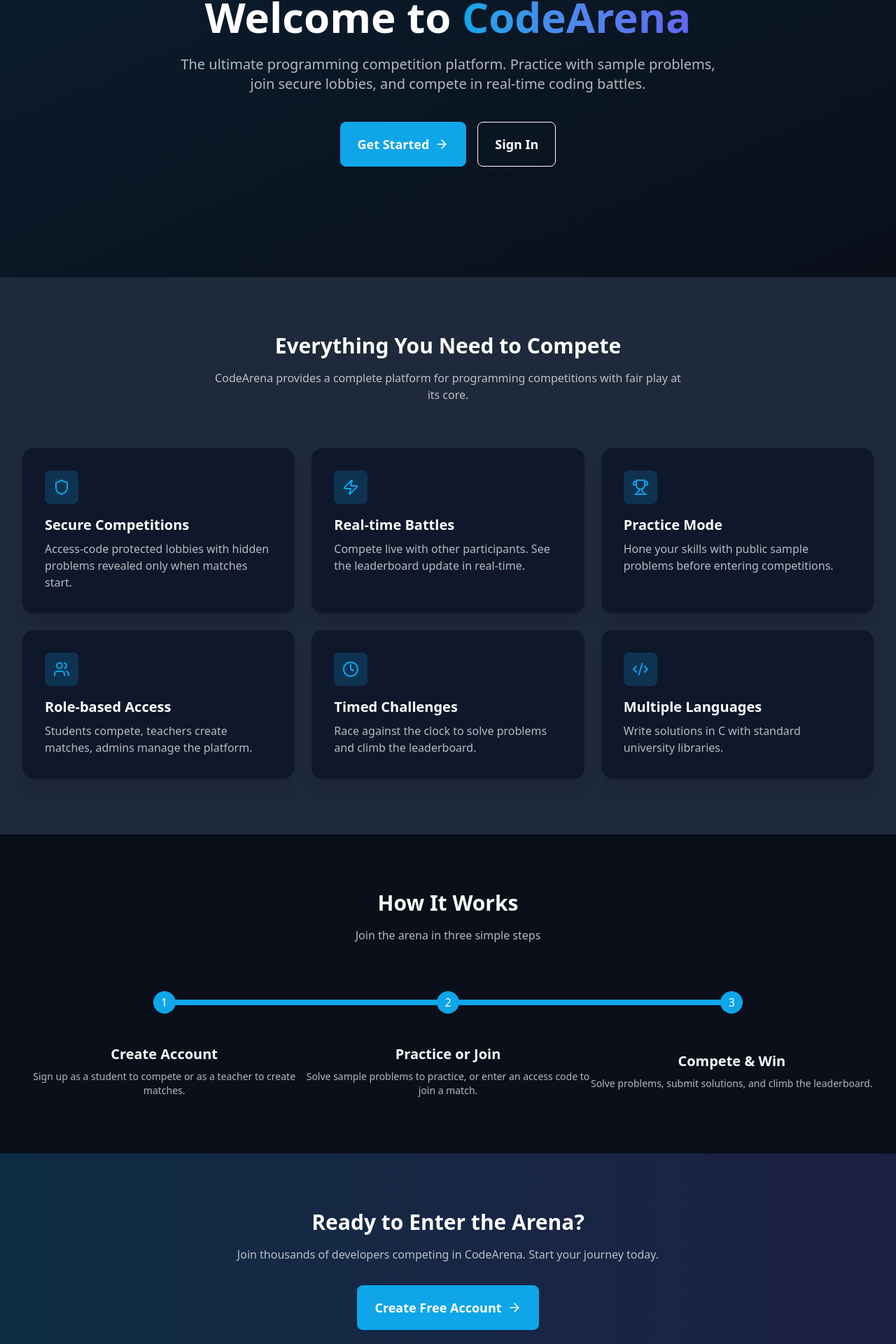
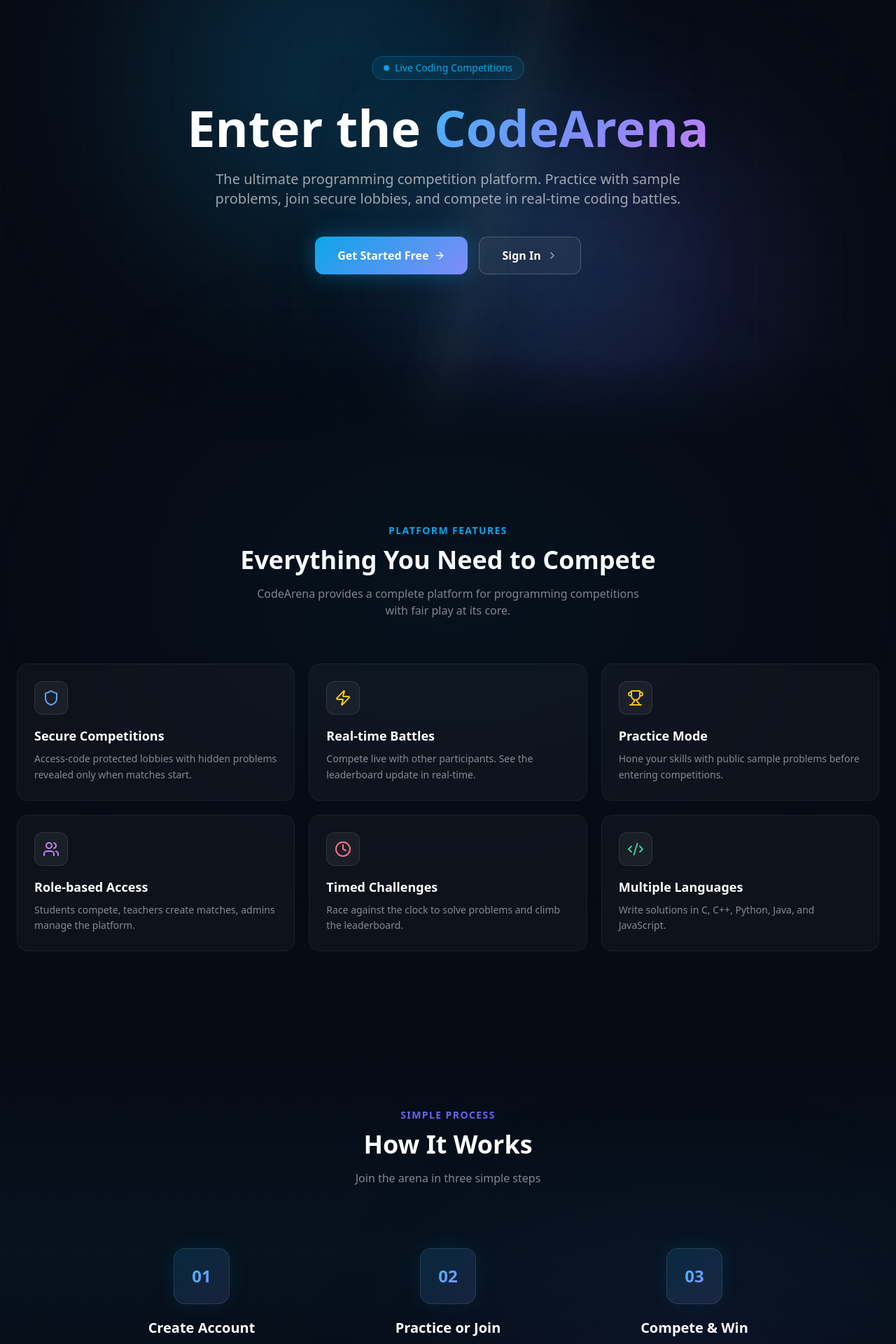
Before and after one commit to Em411010/CodeArena, a React (Vite) app in the folder frontend/: page / in a window 1280 px wide. Shown: the part 229-2149 px from the top of the page at 70% size. Built offline with nearby package versions, Linux system fonts and the light colour scheme; no server answers.

Commit message:
feat: Update landing page with new animations and enhance teacher problems page with updated icons

```diff
--- a/frontend/src/index.css
+++ b/frontend/src/index.css
@@ -55,3 +55,52 @@ body {
 .toast-custom {
   @apply bg-base-300 text-base-content border border-neutral;
 }
+
+/* Landing page animations */
+@keyframes orb-float-1 {
+  0%, 100% { transform: translate(0, 0) scale(1); }
+  33%       { transform: translate(60px, -80px) scale(1.1); }
+  66%       { transform: translate(-40px, 40px) scale(0.95); }
+}
+@keyframes orb-float-2 {
+  0%, 100% { transform: translate(0, 0) scale(1); }
+  33%       { transform: translate(-70px, 60px) scale(1.05); }
+  66%       { transform: translate(50px, -50px) scale(0.9); }
+}
+@keyframes orb-float-3 {
+  0%, 100% { transform: translate(0, 0) scale(1); }
+  50%       { transform: translate(30px, 70px) scale(1.08); }
+}
+@keyframes gradient-shift {
+  0%   { background-position: 0% 50%; }
+  50%  { background-position: 100% 50%; }
+  100% { background-position: 0% 50%; }
+}
+@keyframes beam-slide {
+  0%   { transform: translateX(-100%) skewX(-15deg); opacity: 0; }
+  30%  { opacity: 0.6; }
+  70%  { opacity: 0.6; }
+  100% { transform: translateX(200%) skewX(-15deg); opacity: 0; }
+}
+@keyframes float-up {
+  0%   { transform: translateY(20px); opacity: 0; }
+  100% { transform: translateY(0);    opacity: 1; }
+}
+
+.orb-1 { animation: orb-float-1 14s ease-in-out infinite; }
+.orb-2 { animation: orb-float-2 18s ease-in-out infinite; }
+.orb-3 { animation: orb-float-3 22s ease-in-out infinite; }
+
+.animate-gradient-shift {
+  background-size: 200% 200%;
+  animation: gradient-shift 6s ease infinite;
+}
+.animate-beam {
+  animation: beam-slide 4s ease-in-out infinite;
+}
+.animate-float-up {
+  animation: float-up 0.8s ease-out both;
+}
+.animate-float-up-delay-1 { animation: float-up 0.8s 0.15s ease-out both; }
+.animate-float-up-delay-2 { animation: float-up 0.8s 0.30s ease-out both; }
+.animate-float-up-delay-3 { animation: float-up 0.8s 0.45s ease-out both; }
--- a/frontend/src/layouts/DashboardLayout.jsx
+++ b/frontend/src/layouts/DashboardLayout.jsx
@@ -51,7 +51,7 @@ const DashboardLayout = () => {
     <>
       <div className="flex items-center h-16 px-6 border-b border-base-content/10">
         <Link to="/dashboard" className="flex items-center gap-2">
-          <img src="/logo.png" alt="CodeArena" className="h-8 w-8" />
+          <Code2 className="h-8 w-8 text-primary" />
           <span className="text-xl font-bold">CodeArena</span>
         </Link>
       </div>
@@ -142,7 +142,7 @@ const DashboardLayout = () => {
           </div>
           <div className="flex-1">
             <Link to="/dashboard" className="flex items-center gap-2">
-              <img src="/logo.png" alt="CodeArena" className="h-6 w-6" />
+              <Code2 className="h-6 w-6 text-primary" />
               <span className="font-bold">CodeArena</span>
             </Link>
           </div>
--- a/frontend/src/layouts/MainLayout.jsx
+++ b/frontend/src/layouts/MainLayout.jsx
@@ -1,4 +1,5 @@
 import { Outlet, Link } from 'react-router-dom';
+import { Code2 } from 'lucide-react';
 
 const MainLayout = () => {
   return (
@@ -17,7 +18,7 @@ const MainLayout = () => {
             </ul>
           </div>
           <Link to="/" className="btn btn-ghost text-xl gap-2">
-            <img src="/logo.png" alt="CodeArena" className="h-7 w-7" />
+            <Code2 className="h-7 w-7 text-primary" />
             CodeArena
           </Link>
         </div>
@@ -38,7 +39,7 @@ const MainLayout = () => {
       <footer className="footer footer-center p-6 bg-base-300 text-base-content border-t border-base-content/10">
         <aside>
           <div className="flex items-center gap-2 mb-2">
-            <img src="/logo.png" alt="CodeArena" className="h-8 w-8" />
+            <Code2 className="h-8 w-8 text-primary" />
             <span className="font-bold">CodeArena</span>
           </div>
           <p>© 2026 CodeArena. All rights reserved.</p>
--- a/frontend/src/pages/Landing.jsx
+++ b/frontend/src/pages/Landing.jsx
@@ -1,5 +1,5 @@
 import { Link } from 'react-router-dom';
-import { Code2, Zap, Shield, Trophy, Users, Clock, ArrowRight } from 'lucide-react';
+import { Code2, Zap, Shield, Trophy, Users, Clock, ArrowRight, ChevronRight } from 'lucide-react';
 
 const Landing = () => {
   const features = [
@@ -7,143 +7,224 @@ const Landing = () => {
       icon: Shield,
       title: 'Secure Competitions',
       description: 'Access-code protected lobbies with hidden problems revealed only when matches start.',
+      color: 'from-blue-500/20 to-blue-600/5',
+      iconColor: 'text-blue-400',
+      glow: 'group-hover:shadow-blue-500/20',
     },
     {
       icon: Zap,
       title: 'Real-time Battles',
       description: 'Compete live with other participants. See the leaderboard update in real-time.',
+      color: 'from-yellow-500/20 to-yellow-600/5',
+      iconColor: 'text-yellow-400',
+      glow: 'group-hover:shadow-yellow-500/20',
     },
     {
       icon: Trophy,
       title: 'Practice Mode',
       description: 'Hone your skills with public sample problems before entering competitions.',
+      color: 'from-amber-500/20 to-amber-600/5',
+      iconColor: 'text-amber-400',
+      glow: 'group-hover:shadow-amber-500/20',
     },
     {
       icon: Users,
       title: 'Role-based Access',
       description: 'Students compete, teachers create matches, admins manage the platform.',
+      color: 'from-purple-500/20 to-purple-600/5',
+      iconColor: 'text-purple-400',
+      glow: 'group-hover:shadow-purple-500/20',
     },
     {
       icon: Clock,
       title: 'Timed Challenges',
       description: 'Race against the clock to solve problems and climb the leaderboard.',
+      color: 'from-rose-500/20 to-rose-600/5',
+      iconColor: 'text-rose-400',
+      glow: 'group-hover:shadow-rose-500/20',
     },
     {
       icon: Code2,
       title: 'Multiple Languages',
-      description: 'Write solutions in C with standard university libraries.',
+      description: 'Write solutions in C, C++, Python, Java, and JavaScript.',
+      color: 'from-emerald-500/20 to-emerald-600/5',
+      iconColor: 'text-emerald-400',
+      glow: 'group-hover:shadow-emerald-500/20',
     },
   ];
 
+  const steps = [
+    { num: '01', title: 'Create Account', desc: 'Sign up as a student to compete or as a teacher to create matches.' },
+    { num: '02', title: 'Practice or Join', desc: 'Solve sample problems to practice, or enter an access code to join a match.' },
+    { num: '03', title: 'Compete & Win', desc: 'Submit solutions, see instant results, and climb the leaderboard.' },
+  ];
+
   return (
-    <div className="bg-base-200">
-      <div className="hero min-h-[70vh] bg-gradient-to-br from-primary/10 to-transparent">
-        <div className="hero-content text-center py-16">
-          <div className="max-w-3xl">
-            <h1 className="text-5xl lg:text-6xl font-bold mb-6">
-              Welcome to{' '}
-              <span className="text-transparent bg-clip-text bg-gradient-to-r from-primary to-secondary">
-                CodeArena
-              </span>
-            </h1>
-            <p className="text-xl text-base-content/70 mb-10">
-              The ultimate programming competition platform. Practice with sample problems,
-              join secure lobbies, and compete in real-time coding battles.
-            </p>
-            <div className="flex flex-col sm:flex-row gap-4 justify-center">
-              <Link to="/register" className="btn btn-primary btn-lg gap-2">
-                Get Started
-                <ArrowRight className="h-5 w-5" />
-              </Link>
-              <Link to="/login" className="btn btn-outline btn-lg">
-                Sign In
-              </Link>
-            </div>
+    <div className="bg-[#070b14] text-white overflow-x-hidden">
+
+      {/* ── HERO ── */}
+      <section className="relative min-h-screen flex items-center justify-center overflow-hidden">
+
+        {/* Flowing orbs */}
+        <div className="orb-1 absolute top-[10%] left-[15%] w-[500px] h-[500px] rounded-full bg-primary/20 blur-[120px] pointer-events-none" />
+        <div className="orb-2 absolute bottom-[10%] right-[10%] w-[440px] h-[440px] rounded-full bg-secondary/20 blur-[120px] pointer-events-none" />
+        <div className="orb-3 absolute top-[40%] right-[30%] w-[300px] h-[300px] rounded-full bg-accent/10 blur-[100px] pointer-events-none" />
+
+        {/* Light beam sweep */}
+        <div className="animate-beam absolute inset-y-0 w-32 bg-gradient-to-r from-transparent via-white/5 to-transparent pointer-events-none" />
+
+        {/* Grid overlay */}
+        <div
+          className="absolute inset-0 pointer-events-none opacity-[0.03]"
+          style={{backgroundImage: 'linear-gradient(rgba(255,255,255,0.5) 1px, transparent 1px), linear-gradient(90deg, rgba(255,255,255,0.5) 1px, transparent 1px)', backgroundSize: '60px 60px'}}
+        />
+
+        <div className="relative z-10 max-w-4xl mx-auto px-6 text-center">
+          {/* Badge */}
+          <div className="animate-float-up inline-flex items-center gap-2 px-4 py-1.5 rounded-full border border-primary/30 bg-primary/10 text-primary text-sm font-medium mb-8">
+            <span className="w-2 h-2 rounded-full bg-primary animate-pulse" />
+            Live Coding Competitions
+          </div>
+
+          <h1 className="animate-float-up-delay-1 text-5xl sm:text-6xl lg:text-7xl font-black leading-tight mb-6">
+            Enter the{' '}
+            <span
+              className="animate-gradient-shift text-transparent bg-clip-text"
+              style={{backgroundImage: 'linear-gradient(135deg, #38bdf8, #818cf8, #e879f9, #38bdf8)'}}
+            >
+              CodeArena
+            </span>
+          </h1>
+
+          <p className="animate-float-up-delay-2 text-lg sm:text-xl text-white/60 max-w-2xl mx-auto mb-10 leading-relaxed">
+            The ultimate programming competition platform. Practice with sample problems,
+            join secure lobbies, and compete in real-time coding battles.
+          </p>
+
+          <div className="animate-float-up-delay-3 flex flex-col sm:flex-row gap-4 justify-center">
+            <Link
+              to="/register"
+              className="group inline-flex items-center justify-center gap-2 px-8 py-3.5 rounded-xl font-semibold text-white transition-all duration-300"
+              style={{background: 'linear-gradient(135deg, #0ea5e9, #818cf8)', boxShadow: '0 0 30px rgba(14,165,233,0.35)'}}
+            >
+              Get Started Free
+              <ArrowRight className="h-4 w-4 group-hover:translate-x-1 transition-transform" />
+            </Link>
+            <Link
+              to="/login"
+              className="inline-flex items-center justify-center gap-2 px-8 py-3.5 rounded-xl font-semibold border border-white/20 bg-white/5 hover:bg-white/10 transition-all duration-300"
+            >
+              Sign In
+              <ChevronRight className="h-4 w-4 opacity-60" />
+            </Link>
           </div>
         </div>
-      </div>
 
+        {/* Bottom fade */}
+        <div className="absolute bottom-0 inset-x-0 h-32 bg-gradient-to-t from-[#070b14] to-transparent pointer-events-none" />
+      </section>
 
-      <div className="py-20 bg-base-300">
-        <div className="max-w-7xl mx-auto px-4 sm:px-6 lg:px-8">
+      {/* ── FEATURES ── */}
+      <section className="relative py-28 px-6">
+        {/* Background orbs */}
+        <div className="absolute top-0 left-1/2 -translate-x-1/2 w-[800px] h-[400px] rounded-full bg-primary/5 blur-[140px] pointer-events-none" />
+
+        <div className="max-w-7xl mx-auto">
           <div className="text-center mb-16">
-            <h2 className="text-3xl font-bold mb-4">
-              Everything You Need to Compete
-            </h2>
-            <p className="text-base-content/70 max-w-2xl mx-auto">
-              CodeArena provides a complete platform for programming competitions
-              with fair play at its core.
+            <p className="text-primary text-sm font-semibold uppercase tracking-widest mb-3">Platform Features</p>
+            <h2 className="text-4xl font-bold mb-4">Everything You Need to Compete</h2>
+            <p className="text-white/50 max-w-xl mx-auto">
+              CodeArena provides a complete platform for programming competitions with fair play at its core.
             </p>
           </div>
-          <div className="grid grid-cols-1 md:grid-cols-2 lg:grid-cols-3 gap-6">
-            {features.map((feature, index) => (
+
+          <div className="grid grid-cols-1 md:grid-cols-2 lg:grid-cols-3 gap-5">
+            {features.map((feature, i) => (
               <div
-                key={index}
-                className="card bg-base-100 shadow-xl hover:shadow-2xl transition-shadow"
+                key={i}
+                className={`group relative rounded-2xl border border-white/5 bg-white/[0.03] p-6 hover:border-white/10 hover:bg-white/[0.06] transition-all duration-300 hover:shadow-xl ${feature.glow}`}
               >
-                <div className="card-body">
-                  <div className="w-12 h-12 bg-primary/20 rounded-lg flex items-center justify-center mb-2">
-                    <feature.icon className="h-6 w-6 text-primary" />
+                {/* Card gradient accent */}
+                <div className={`absolute inset-0 rounded-2xl bg-gradient-to-br ${feature.color} opacity-0 group-hover:opacity-100 transition-opacity duration-300 pointer-events-none`} />
+                <div className="relative z-10">
+                  <div className={`w-12 h-12 rounded-xl bg-white/5 border border-white/10 flex items-center justify-center mb-4 group-hover:scale-110 transition-transform duration-300`}>
+                    <feature.icon className={`h-6 w-6 ${feature.iconColor}`} />
                   </div>
-                  <h3 className="card-title">{feature.title}</h3>
-                  <p className="text-base-content/70">{feature.description}</p>
+                  <h3 className="text-lg font-semibold mb-2">{feature.title}</h3>
+                  <p className="text-white/50 text-sm leading-relaxed">{feature.description}</p>
                 </div>
               </div>
             ))}
           </div>
         </div>
-      </div>
+      </section>
 
-      <div className="py-20">
-        <div className="max-w-7xl mx-auto px-4 sm:px-6 lg:px-8">
+      {/* ── HOW IT WORKS ── */}
+      <section className="relative py-28 px-6 overflow-hidden">
+        <div className="absolute inset-0 bg-gradient-to-b from-transparent via-primary/5 to-transparent pointer-events-none" />
+        <div className="orb-2 absolute right-0 top-1/2 -translate-y-1/2 w-[500px] h-[500px] rounded-full bg-secondary/10 blur-[130px] pointer-events-none" />
+
+        <div className="max-w-5xl mx-auto relative z-10">
           <div className="text-center mb-16">
-            <h2 className="text-3xl font-bold mb-4">How It Works</h2>
-            <p className="text-base-content/70">Join the arena in three simple steps</p>
+            <p className="text-secondary text-sm font-semibold uppercase tracking-widest mb-3">Simple Process</p>
+            <h2 className="text-4xl font-bold mb-4">How It Works</h2>
+            <p className="text-white/50">Join the arena in three simple steps</p>
           </div>
-          <ul className="steps steps-vertical lg:steps-horizontal w-full">
-            <li className="step step-primary" data-content="1">
-              <div className="text-left lg:text-center mt-4 lg:mt-8">
-                <h3 className="text-xl font-semibold mb-2">Create Account</h3>
-                <p className="text-base-content/70 text-sm">
-                  Sign up as a student to compete or as a teacher to create matches.
-                </p>
+
+          <div className="grid grid-cols-1 md:grid-cols-3 gap-8">
+            {steps.map((step, i) => (
+              <div key={i} className="relative flex flex-col items-center text-center p-6">
+                {/* Connector line */}
+                {i < steps.length - 1 && (
+                  <div className="hidden md:block absolute top-10 left-[calc(50%+40px)] right-[-calc(50%-40px)] h-px bg-gradient-to-r from-white/20 to-transparent" />
+                )}
+                <div
+                  className="w-20 h-20 rounded-2xl flex items-center justify-center text-2xl font-black mb-5 border border-white/10"
+                  style={{background: 'linear-gradient(135deg, rgba(14,165,233,0.15), rgba(129,140,248,0.15))', boxShadow: '0 0 30px rgba(14,165,233,0.1)'}}
+                >
+                  <span className="text-transparent bg-clip-text" style={{backgroundImage: 'linear-gradient(135deg, #38bdf8, #818cf8)'}}>{step.num}</span>
+                </div>
+                <h3 className="text-xl font-semibold mb-2">{step.title}</h3>
+                <p className="text-white/50 text-sm leading-relaxed">{step.desc}</p>
               </div>
-            </li>
-            <li className="step step-primary" data-content="2">
-              <div className="text-left lg:text-center mt-4 lg:mt-8">
-                <h3 className="text-xl font-semibold mb-2">Practice or Join</h3>
-                <p className="text-base-content/70 text-sm">
-                  Solve sample problems to practice, or enter an access code to join a match.
-                </p>
-              </div>
-            </li>
-            <li className="step step-primary" data-content="3">
-              <div className="text-left lg:text-center mt-4 lg:mt-8">
-                <h3 className="text-xl font-semibold mb-2">Compete & Win</h3>
-                <p className="text-base-content/70 text-sm">
-                  Solve problems, submit solutions, and climb the leaderboard.
-                </p>
-              </div>
-            </li>
-          </ul>
+            ))}
+          </div>
         </div>
-      </div>
+      </section>
 
+      {/* ── CTA ── */}
+      <section className="relative py-28 px-6 overflow-hidden">
+        {/* Flowing gradient background */}
+        <div
+          className="animate-gradient-shift absolute inset-0 opacity-20 pointer-events-none"
+          style={{backgroundImage: 'linear-gradient(135deg, #0ea5e9, #818cf8, #e879f9, #0ea5e9)', backgroundSize: '300% 300%'}}
+        />
+        <div className="absolute inset-0 bg-[#070b14]/60 pointer-events-none" />
+        <div className="orb-1 absolute -top-20 left-1/2 -translate-x-1/2 w-[600px] h-[400px] rounded-full bg-primary/20 blur-[120px] pointer-events-none" />
 
-      <div className="py-20 bg-gradient-to-r from-primary/20 to-secondary/20">
-        <div className="max-w-4xl mx-auto text-center px-4">
-          <h2 className="text-3xl font-bold mb-4">
-            Ready to Enter the Arena?
+        <div className="relative z-10 max-w-3xl mx-auto text-center">
+          <h2 className="text-4xl sm:text-5xl font-black mb-6">
+            Ready to Enter the{' '}
+            <span
+              className="animate-gradient-shift text-transparent bg-clip-text"
+              style={{backgroundImage: 'linear-gradient(135deg, #38bdf8, #818cf8, #e879f9, #38bdf8)'}}
+            >
+              Arena?
+            </span>
           </h2>
-          <p className="text-base-content/70 mb-8">
-            Join thousands of developers competing in CodeArena. Start your journey today.
+          <p className="text-white/60 text-lg mb-10">
+            Join developers competing in CodeArena. Start your journey today — it's free.
           </p>
-          <Link to="/register" className="btn btn-primary btn-lg gap-2">
+          <Link
+            to="/register"
+            className="group inline-flex items-center gap-3 px-10 py-4 rounded-2xl font-bold text-lg text-white transition-all duration-300 hover:scale-105"
+            style={{background: 'linear-gradient(135deg, #0ea5e9, #818cf8)', boxShadow: '0 0 50px rgba(14,165,233,0.4)'}}
+          >
             Create Free Account
-            <ArrowRight className="h-5 w-5" />
+            <ArrowRight className="h-5 w-5 group-hover:translate-x-1 transition-transform" />
           </Link>
         </div>
-      </div>
+      </section>
     </div>
   );
 };
--- a/frontend/src/pages/teacher/Problems.jsx
+++ b/frontend/src/pages/teacher/Problems.jsx
@@ -1,7 +1,7 @@
 import { useState, useEffect } from 'react';
 import { Link, useNavigate } from 'react-router-dom';
 import { competitionProblemsAPI } from '../../services/api';
-import { FileCode, Plus, Loader2, Edit, Trash2, Lock, Search } from 'lucide-react';
+import { Code2, Plus, Loader2, Edit, Trash2, Lock, Search } from 'lucide-react';
 import { useAuth } from '../../context/AuthContext';
 import toast from 'react-hot-toast';
 
@@ -127,7 +127,7 @@ const TeacherProblems = () => {
 
       {problems.length === 0 ? (
         <div className="bg-arena-card border border-arena-border rounded-xl p-12 text-center">
-          <FileCode className="h-12 w-12 text-gray-600 mx-auto mb-4" />
+          <Code2 className="h-12 w-12 text-gray-600 mx-auto mb-4" />
           <h3 className="text-white font-medium mb-2">No problems yet</h3>
           <p className="text-gray-400 text-sm mb-4">
             Create your first competition problem to use in matches
@@ -142,7 +142,7 @@ const TeacherProblems = () => {
         </div>
       ) : filteredProblems.length === 0 ? (
         <div className="bg-arena-card border border-arena-border rounded-xl p-12 text-center">
-          <FileCode className="h-12 w-12 text-gray-600 mx-auto mb-4" />
+          <Code2 className="h-12 w-12 text-gray-600 mx-auto mb-4" />
           <h3 className="text-white font-medium mb-2">No problems match</h3>
           <p className="text-gray-400 text-sm">Try adjusting your search or language filter.</p>
         </div>
```
